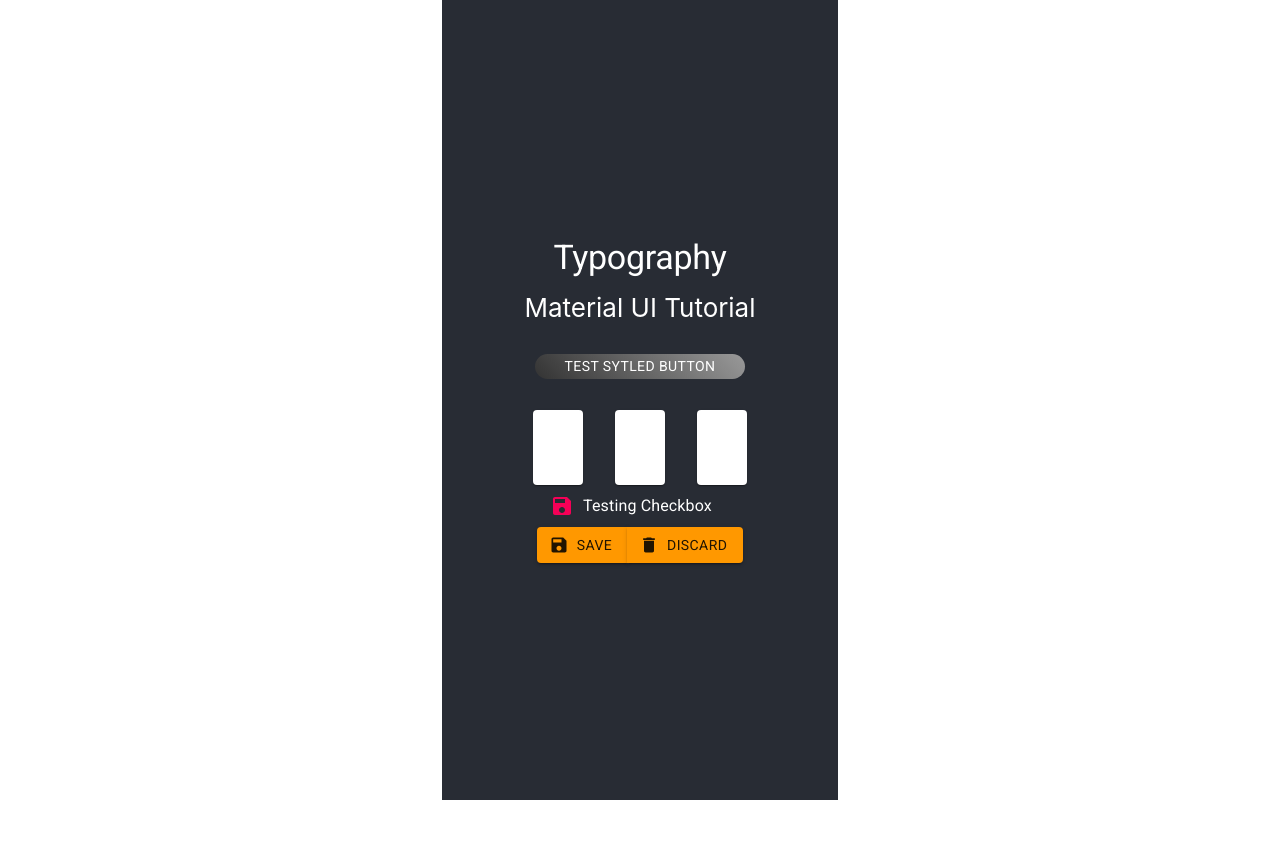
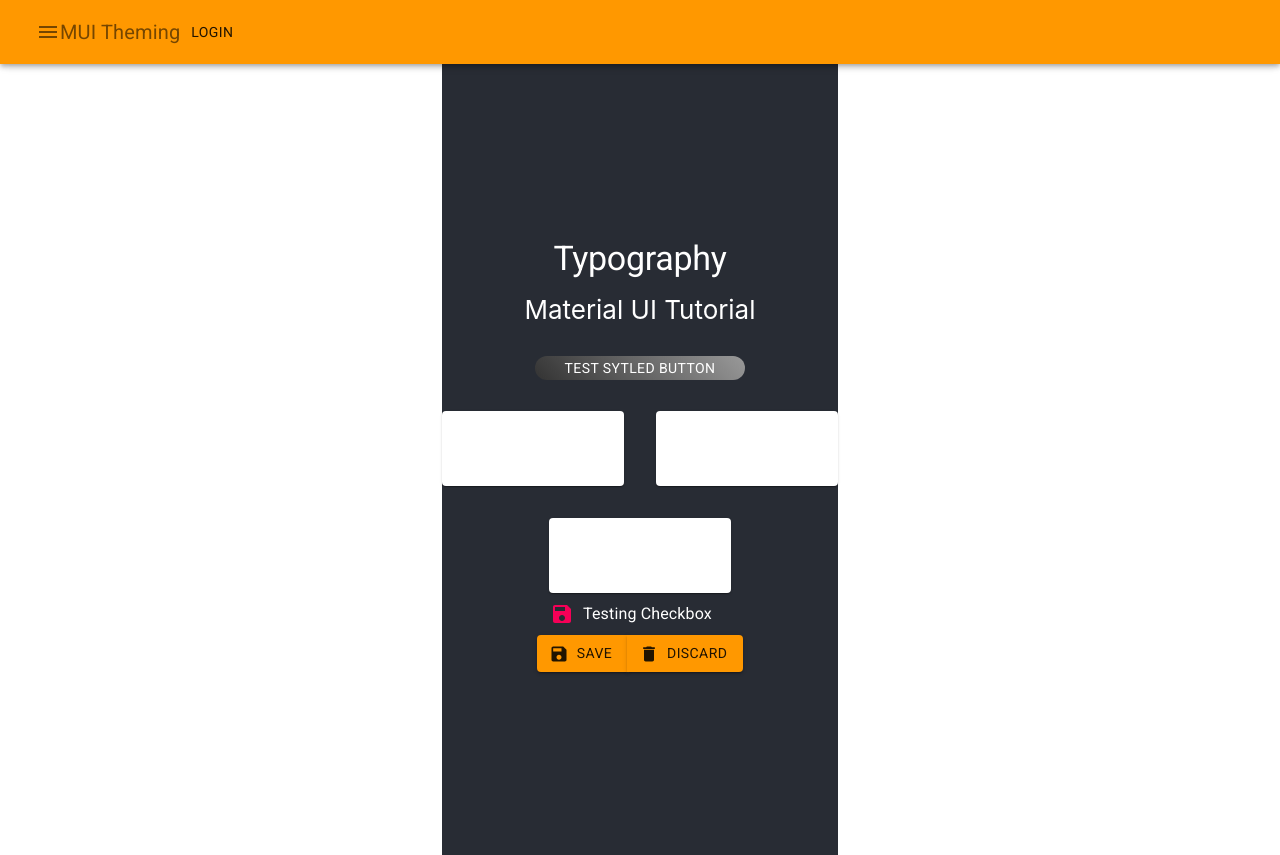
Before and after one commit to andyf016/material-ui-react-tutorial, a React (Create React App) app: page / in a window 1280 px wide. Before the commit the page ends 800 px from the top, so only its background shows below. Built offline with nearby package versions, Linux system fonts and the light colour scheme.

Commit message:
finish react material UI tutorial

```diff
--- a/src/App.css
+++ b/src/App.css
@@ -1,5 +1,6 @@
 .App {
   text-align: center;
+  margin-top: 55px
 }
 
 .App-logo {
--- a/src/App.js
+++ b/src/App.js
@@ -20,6 +20,11 @@
 
 import Paper from "@material-ui/core/Paper";
 import Grid from "@material-ui/core/Grid";
+
+import AppBar from '@material-ui/core/AppBar'
+import ToolBar from '@material-ui/core/ToolBar'
+import IconButton from '@material-ui/core/IconButton'
+import MenuIcon from '@material-ui/icons/Menu'
 
 const theme = createMuiTheme({
   typography: {
@@ -78,6 +83,17 @@
       <Container maxWidth='xs'>
         <div className='App'>
           <header className='App-header'>
+            <AppBar>
+              <ToolBar>
+                <IconButton>
+                  <MenuIcon />
+                  <Typography variant="h6">
+                  MUI Theming
+                  </Typography>
+                  <Button>Login</Button>
+                </IconButton>
+              </ToolBar>
+            </AppBar>
             <Typography variant='h2' component='div'>
               Typography
             </Typography>
@@ -92,27 +108,27 @@
 
       /> */}
             <Grid container spacing={4} justify="center">
-              <Grid item>
+              <Grid item xs={3} sm={6}>
                 <Paper
                   style={{
                     height: 75,
-                    width: 50,
+                    width: '100%',
                   }}
                 />
               </Grid>
-              <Grid item>
+              <Grid item xs={3} sm={6}>
                 <Paper
                   style={{
                     height: 75,
-                    width: 50,
+                    width: '100%',
                   }}
                 />
               </Grid>
-              <Grid item>
+              <Grid item xs={3} sm={6}>
                 <Paper
                   style={{
                     height: 75,
-                    width: 50,
+                    width: '100%',
                   }}
                 />
               </Grid>
```
